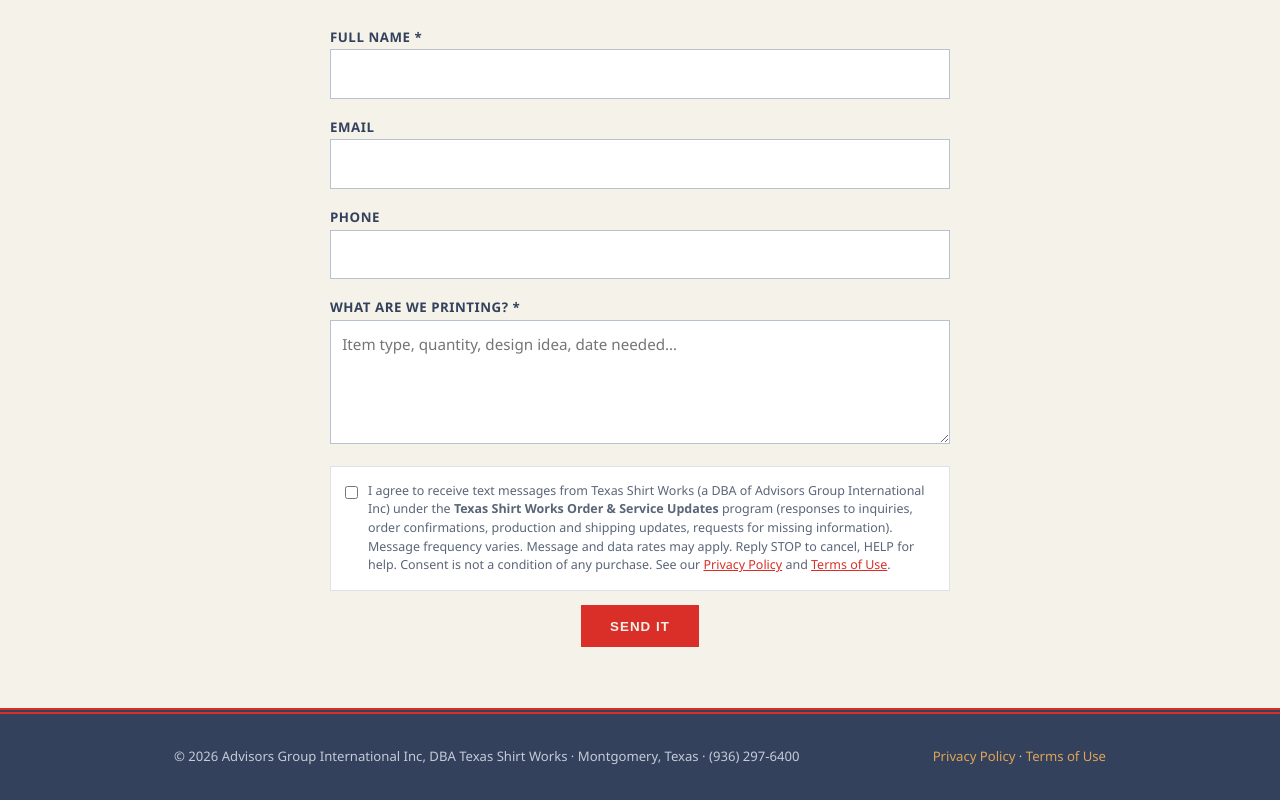
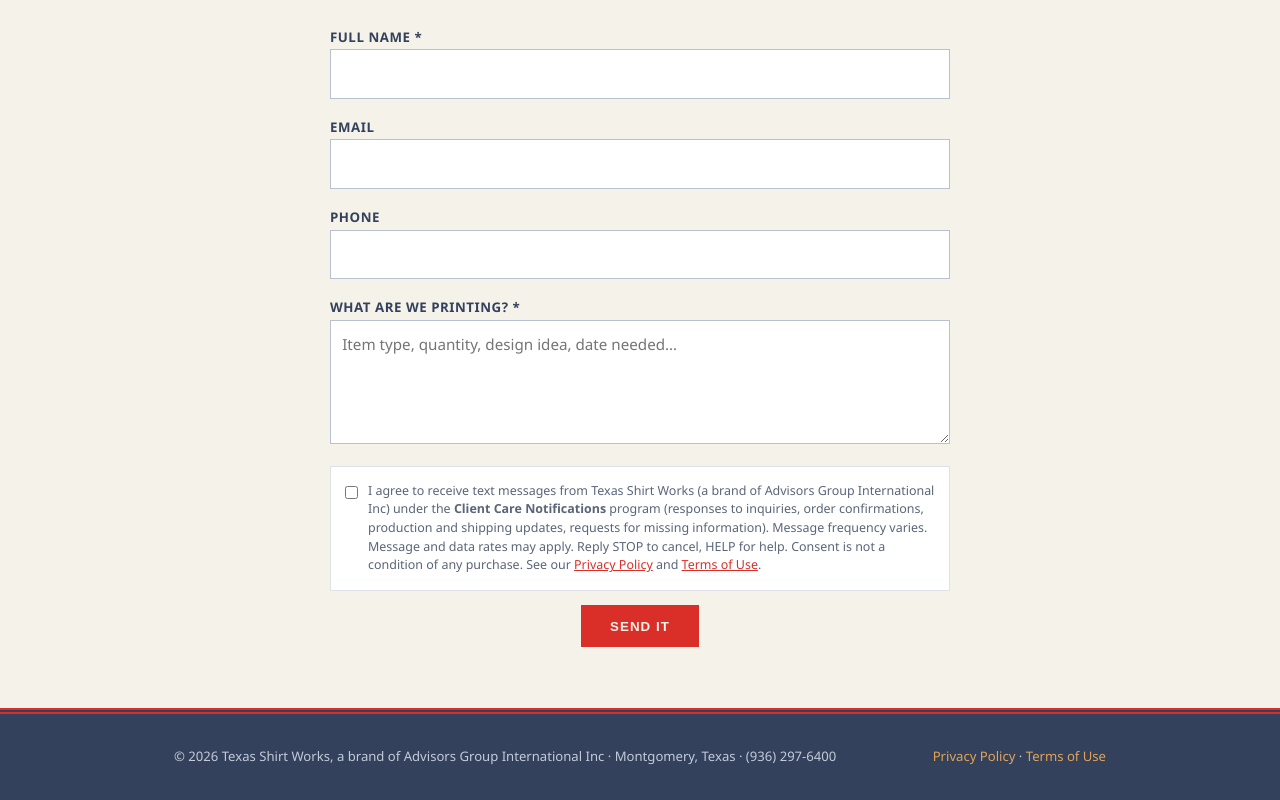
Before and after one commit to rhasselmeier/txshirtworks.com, a plain HTML site: page index.html in a window 1280 px wide. Shown: the part 1429-2229 px from the top of the page. Drawn offline with Linux system fonts and the light colour scheme.

Commit message:
A2P Adjustment

```diff
--- a/index.html
+++ b/index.html
@@ -90,7 +90,7 @@
       <div><label for="phone">Phone</label><input id="phone" name="phone" type="tel" autocomplete="tel"></div>
       <div><label for="message">What are we printing? *</label><textarea id="message" name="message" rows="4" required placeholder="Item type, quantity, design idea, date needed…"></textarea></div>
       <label class="optin"><input type="checkbox" id="sms_optin" name="sms_optin" value="yes">
-        <span>I agree to receive text messages from Texas Shirt Works (a DBA of Advisors Group International Inc) under the <strong>Texas Shirt Works Order &amp; Service Updates</strong> program (responses to inquiries, order confirmations, production and shipping updates, requests for missing information). Message frequency varies. Message and data rates may apply. Reply STOP to cancel, HELP for help. Consent is not a condition of any purchase. See our <a href="/privacy.html">Privacy Policy</a> and <a href="/terms.html">Terms of Use</a>.</span></label>
+        <span>I agree to receive text messages from Texas Shirt Works (a brand of Advisors Group International Inc) under the <strong>Client Care Notifications</strong> program (responses to inquiries, order confirmations, production and shipping updates, requests for missing information). Message frequency varies. Message and data rates may apply. Reply STOP to cancel, HELP for help. Consent is not a condition of any purchase. See our <a href="/privacy.html">Privacy Policy</a> and <a href="/terms.html">Terms of Use</a>.</span></label>
       <div style="text-align:center"><button type="submit">Send It</button><div id="form-status" role="status"></div></div>
     </form>
   </div>
@@ -98,7 +98,7 @@
 
 <footer>
   <div class="wrap">
-    <div>&copy; 2026 Advisors Group International Inc, DBA Texas Shirt Works &middot; Montgomery, Texas &middot; (936) 297-6400</div>
+    <div>&copy; 2026 Texas Shirt Works, a brand of Advisors Group International Inc &middot; Montgomery, Texas &middot; (936) 297-6400</div>
     <div><a href="/privacy.html">Privacy Policy</a> &middot; <a href="/terms.html">Terms of Use</a></div>
   </div>
 </footer>
```
